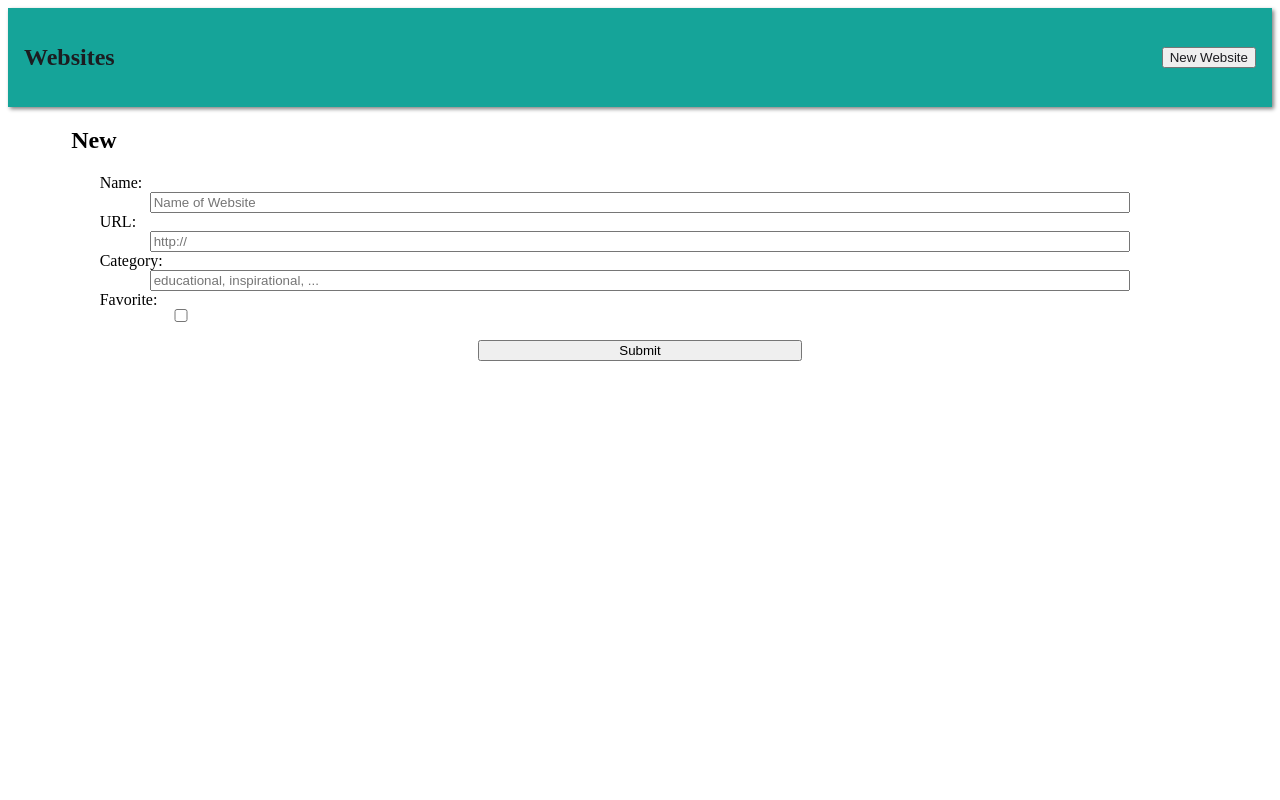
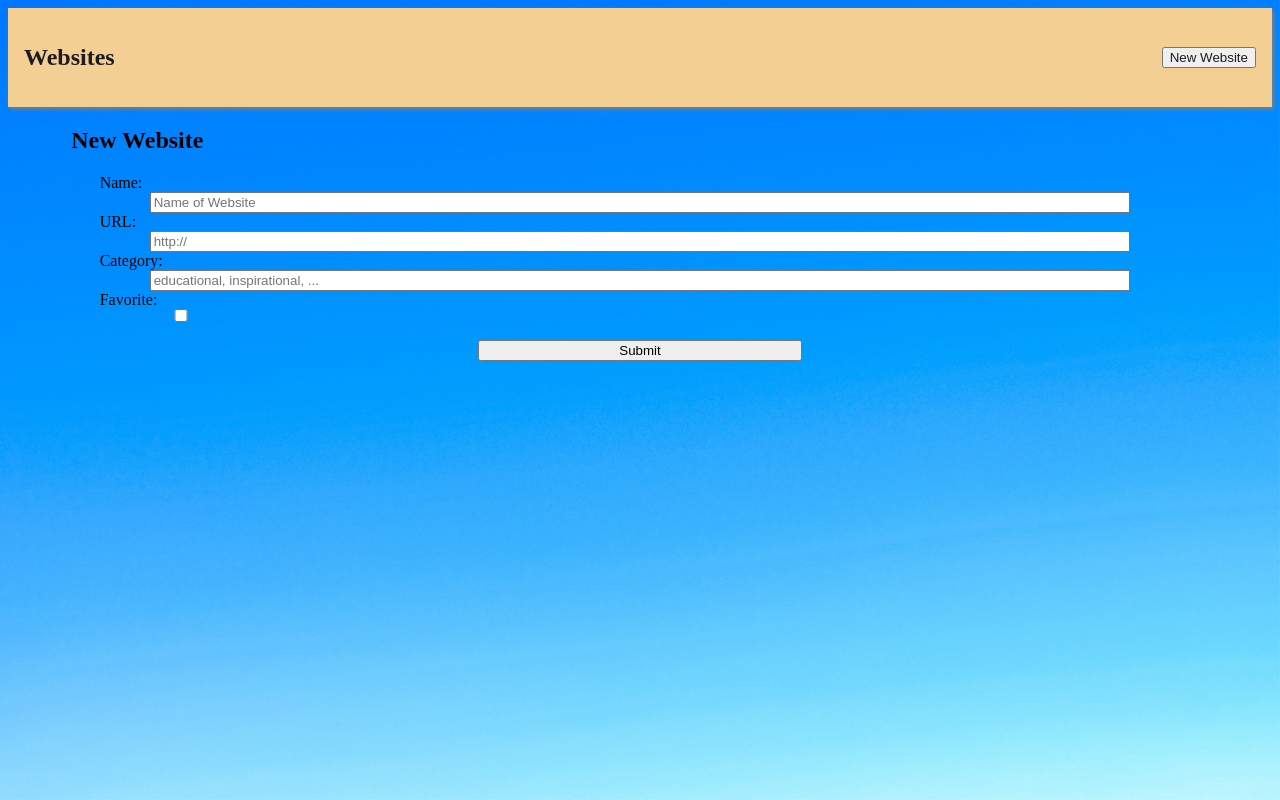
Before and after one commit to Ahmadh24/PERN_frontend, a React (Create React App) app: page /websites/new in a window 1280 px wide. Built offline with nearby package versions, Linux system fonts and the light colour scheme.

Commit message:
New background

```diff
--- a/src/App.js
+++ b/src/App.js
@@ -1,6 +1,6 @@
 // DEPENDENCIES
 import { BrowserRouter as Router, Routes, Route } from "react-router-dom";
-
+import Background from './Components/Background';
 // PAGES
 import Edit from "./Pages/Edit";
 import FourOFour from "./Pages/FourOFour";
@@ -16,6 +16,7 @@ function App() {
   return (
     <div className="App">
       <Router>
+        <Background />
         <NavBar />
         <main>
           <Routes>
--- /dev/null
+++ b/src/Components/Background.css
@@ -0,0 +1,14 @@
+/* Background.css */
+.background-image {
+    position: fixed; /* or position: absolute; */
+    top: 0;
+    left: 0;
+    width: 100%;
+    height: 100%;
+    z-index: -1; /* Set a higher z-index to place it behind other content */
+    background-image: url('./image/gradient.jpg');
+    background-size: cover;
+    background-position: center;
+    margin: 0;
+    padding: 0;
+  }
--- /dev/null
+++ b/src/Components/Background.js
@@ -0,0 +1,8 @@
+import React from 'react';
+import "./Background.css";
+
+const Background = () => {
+  return <div className="background-image"></div>;
+};
+
+export default Background;
--- a/src/Pages/Index.js
+++ b/src/Pages/Index.js
@@ -3,7 +3,7 @@ import Websites from "../Components/Websites";
 function Index() {
   return (
     <div className="Index">
-      <h2>Index</h2>
+      <h2>List of your top websites</h2>
       <Websites />
     </div>
   );
--- a/src/Pages/New.js
+++ b/src/Pages/New.js
@@ -3,7 +3,7 @@ import WebsiteNewForm from "../Components/WebsiteNewForm";
 function New() {
   return (
     <div className="New">
-      <h2>New</h2>
+      <h2>New Website</h2>
       <WebsiteNewForm />
     </div>
   );
--- a/src/index.css
+++ b/src/index.css
@@ -1,5 +1,6 @@
+
 nav {
-  background: #15a499;
+  background: #f3cf94;
   display: flex;
   justify-content: space-between;
   align-items: center;
@@ -38,9 +39,9 @@ tbody td:not(td:first-of-type):hover {
   opacity: 0.9;
 }
 
-tbody tr:nth-child(even) {
-  background: #f4eafd;
-}
+/* tbody tr:nth-child(even) {
+  background: #f9f7f7;
+} */
 
 
 .New form {
```
Also changed, not shown: src/Components/image/gradient.jpg (added), 1 other file (tests, documents, lock files or other folders).
